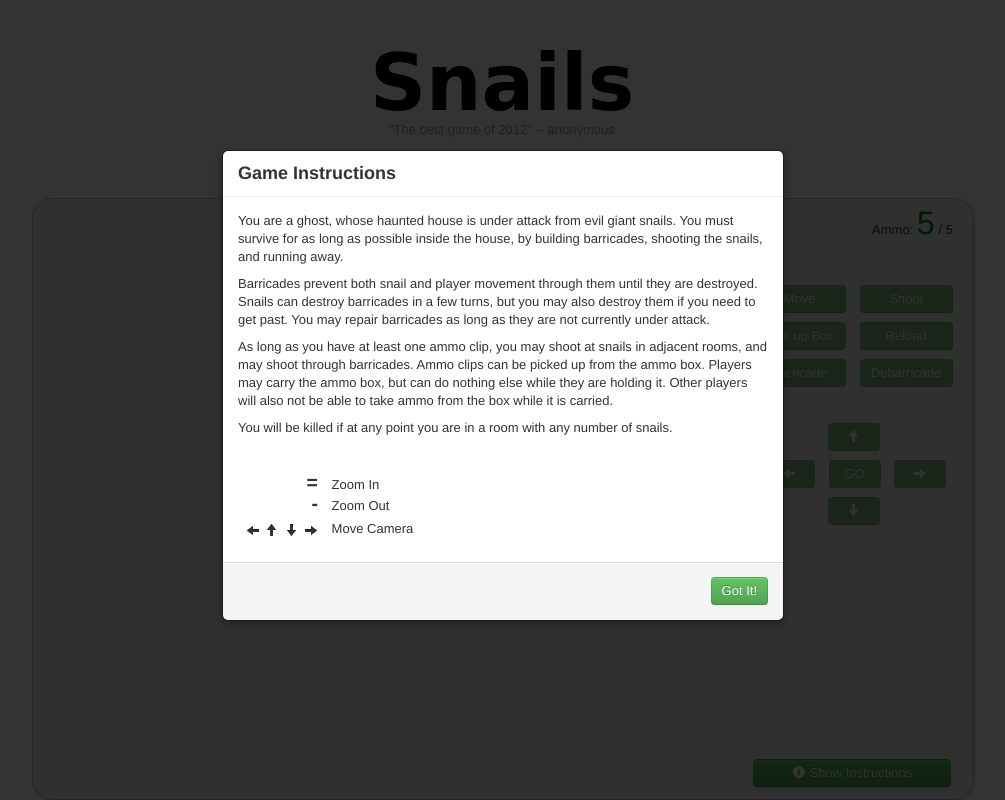
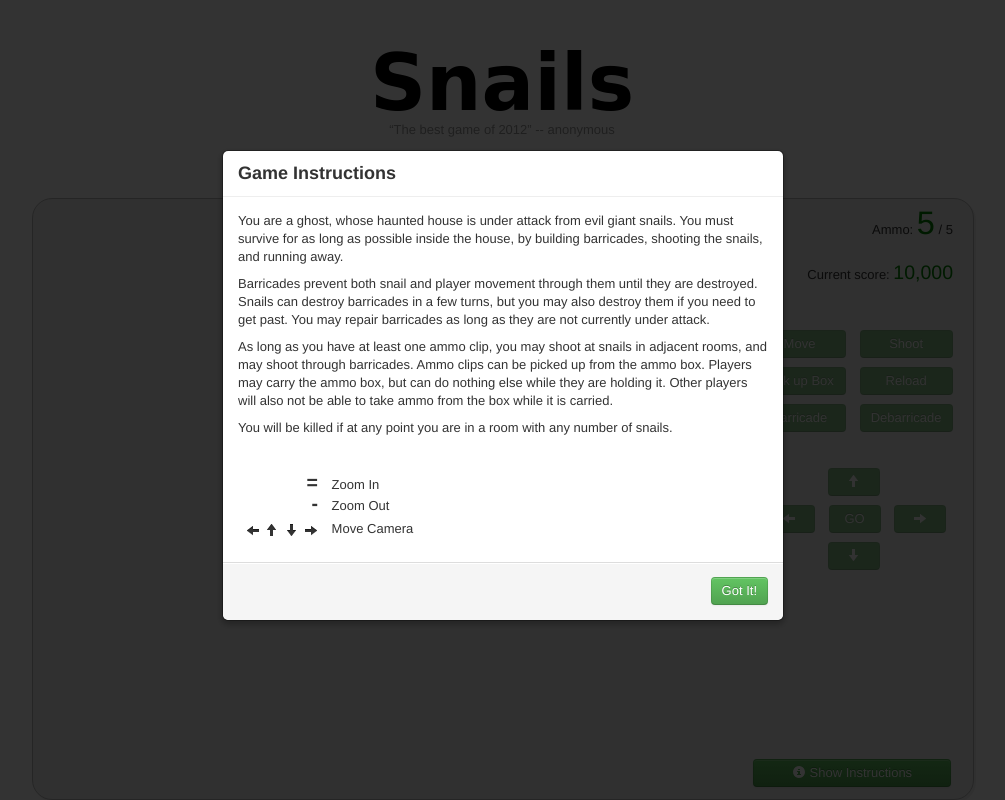
Before and after one commit to MilanMisak/Zombies, a Django app: template game/templates/game/game.html in a window 1280 px wide. Shown: the whole page, without its empty margins (138-1143 px from the left). Run offline with Django 3.2, Linux system fonts and the light colour scheme; the template is opened without the code that fills it, so the values that code supplies are empty; some libraries are stand-ins or nearby versions; some web fonts are replaced.

Commit message:
partial scoring done

```diff
--- a/game/static/css/style.css
+++ b/game/static/css/style.css
@@ -132,6 +132,11 @@ color: green;
 font-size: 250%;
 }
 
+#score_display {
+color: green;
+font-size: 150%;
+}
+
 .control_btn_left {
 width: 71px;
 margin-right: 10px;
--- a/game/static/js/entity.js
+++ b/game/static/js/entity.js
@@ -314,7 +314,8 @@ entitySetup = function() {
         this.room = room;
         this.holdingBox = false;
         this.ammo = 5;
-    	this.isTurn = false;
+    	this.score = 0;
+        this.isTurn = false;
         this.id = id;
 
         /* Animation for ghost picking up box */
@@ -420,6 +421,7 @@ entitySetup = function() {
 
             this.shootDirection = direction;
             room.snails[0].hurt(20);
+            this.score += (2*20);
         }
 
         this.animateShoot = function() {
@@ -891,7 +893,9 @@ entitySetup = function() {
                 player.moveDown();
                 break;
         }
-
+        if (this.holdingBox)
+            this.score += 1;
+        player.score += 10;
     }
 
     this.canBarricade = function(player, direction) {
@@ -913,6 +917,8 @@ entitySetup = function() {
                 player.barricadeDown();
                 break;
         }
+        player.score += 1;
+        player.score += 10;
     }
 
     this.canShoot = function(player, direction) {
@@ -921,6 +927,7 @@ entitySetup = function() {
 
     this.shoot = function(player, direction) {
         player.shoot(direction);
+        player.score += 10;
     }
 
     this.canReload = function(player) {
@@ -929,6 +936,7 @@ entitySetup = function() {
 
     this.reload = function(player) {
         player.reload();
+        player.score += 10;
     }
 
     this.canPickUp = function(player) {
@@ -937,6 +945,7 @@ entitySetup = function() {
 
     this.pickUp = function(player) {
         player.pickUp();
+        player.score += 10;
     }
 
     this.canDrop = function(player) {
@@ -945,6 +954,7 @@ entitySetup = function() {
 
     this.drop = function(player) {
         player.drop();
+        player.score += 10;
     }
 
     this.canBreakBarricade = function(player, direction) {
@@ -953,6 +963,7 @@ entitySetup = function() {
 
     this.breakBarricade = function(player, direction) {
         player.breakBarricade(direction);
+        player.score += 10;
     }
 
     this.spawnSnailGroup = function(id, side, strength, noOfEntities) {
--- a/game/templates/game/base.html
+++ b/game/templates/game/base.html
@@ -39,7 +39,7 @@
 
 </div>
 
-<!-- At th end of the file so that rendering is not slowed down by HTTP requests. -->
+<!-- At the end of the file so that rendering is not slowed down by HTTP requests. -->
 <script type="text/javascript" src="/static/js/jquery-1.7.2.min.js"></script>
 <script type="text/javascript" src="/static/js/bootstrap-modal.js"></script>
 <script type="text/javascript" src="/static/js/common-error-modals.js"></script>
--- a/game/templates/game/game.html
+++ b/game/templates/game/game.html
@@ -67,6 +67,22 @@ $(function() {
 {% endblock %}
 
 {% block content %}
+<div id="score_modal" class="modal hide">
+    <div class="modal-header">
+        <h3>Game Over</h3>
+    </div>
+    <div class="modal-body">
+        <p>You have been eaten by snails... :(</p>
+        <p>&nbsp;</p>
+        <p>Your score:</p>
+        <p>Nothing</p>
+    </div>
+    <div class="modal-footer">
+        <a href="#" class="btn btn-primary btn-success" data-dismiss="modal">I am very sad</a>
+    </div>
+</div>
+
+
 <div id="instructions_modal" class="modal hide">
     <div class="modal-header">
         <h3>Game Instructions</h3>
@@ -113,6 +129,8 @@ $(function() {
     <div style="padding: 10px; height: 530px">
         <p style="text-align: right; float: right; margin-top: 5px; margin-bottom: 10px">Ammo: <span id="ammo_display">5</span> / 5</p>
         <p title="It is your turn now. Please choose an action below and click GO."><span id="your_turn_display">YOUR TURN</span></p>
+        <p style="clear: both"></p>
+        <p style="text-align: right; float: right; margin-top: 5px; margin-bottom: 10px">Current score: <span id="score_display">10,000</span></p>
         <p style="clear: both"></p>
 
         <p>&nbsp;</p>
```
